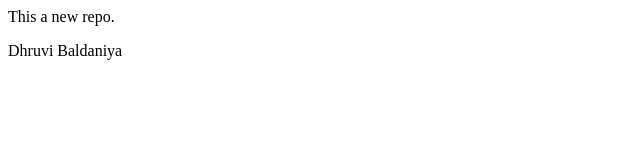
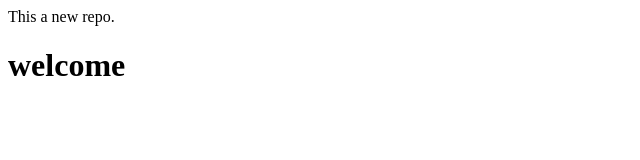
Before and after one commit to DhruviBaldaniya/myfirstrepo, a plain HTML site: page index.html in a window 1280 px wide. Shown: the whole page, without its empty margins (0-640 px from the left). Drawn offline with Linux system fonts and the light colour scheme.

Commit message:
Add new feature

```diff
--- a/index.html
+++ b/index.html
@@ -1,2 +1,2 @@
 <p>This a new repo.</p>
-<p>Dhruvi Baldaniya</p>
+<h1>welcome</h1>
```
